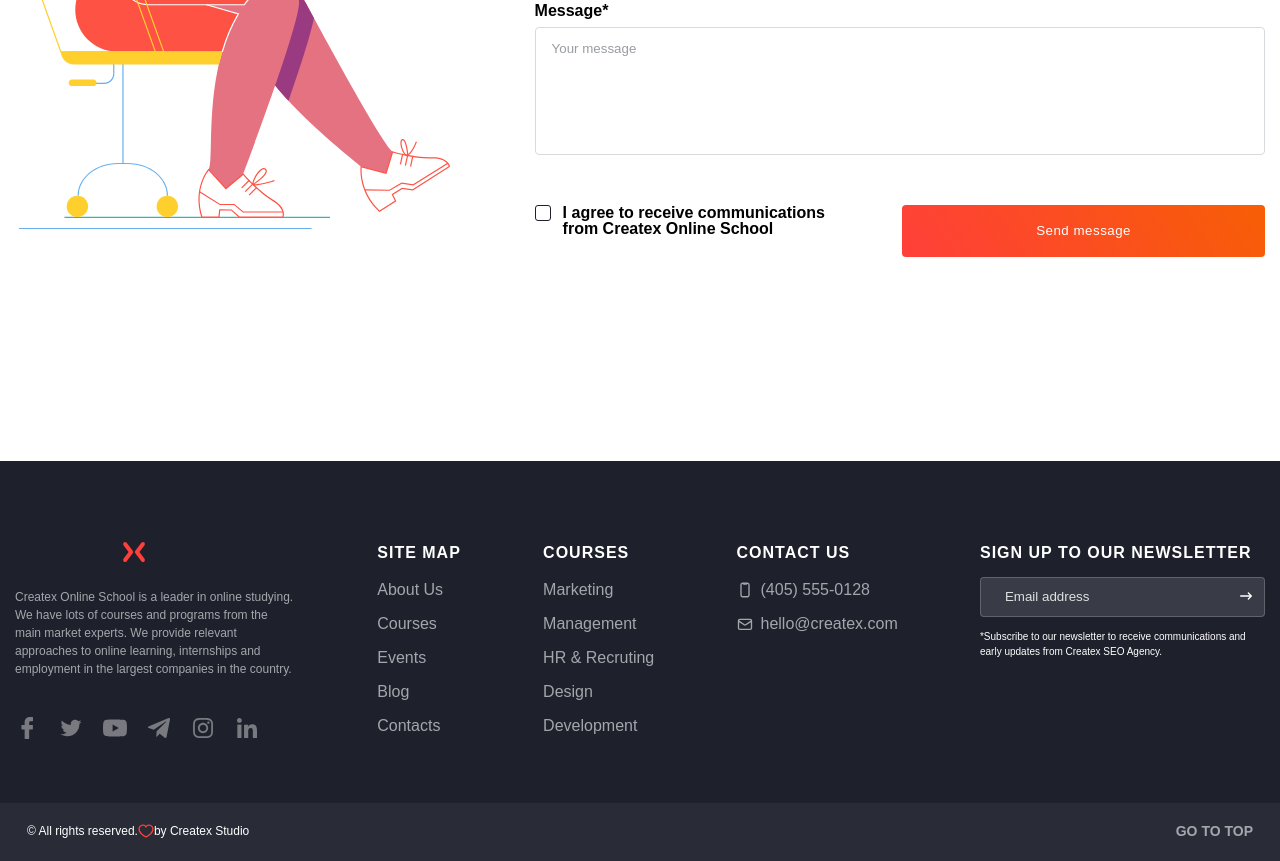
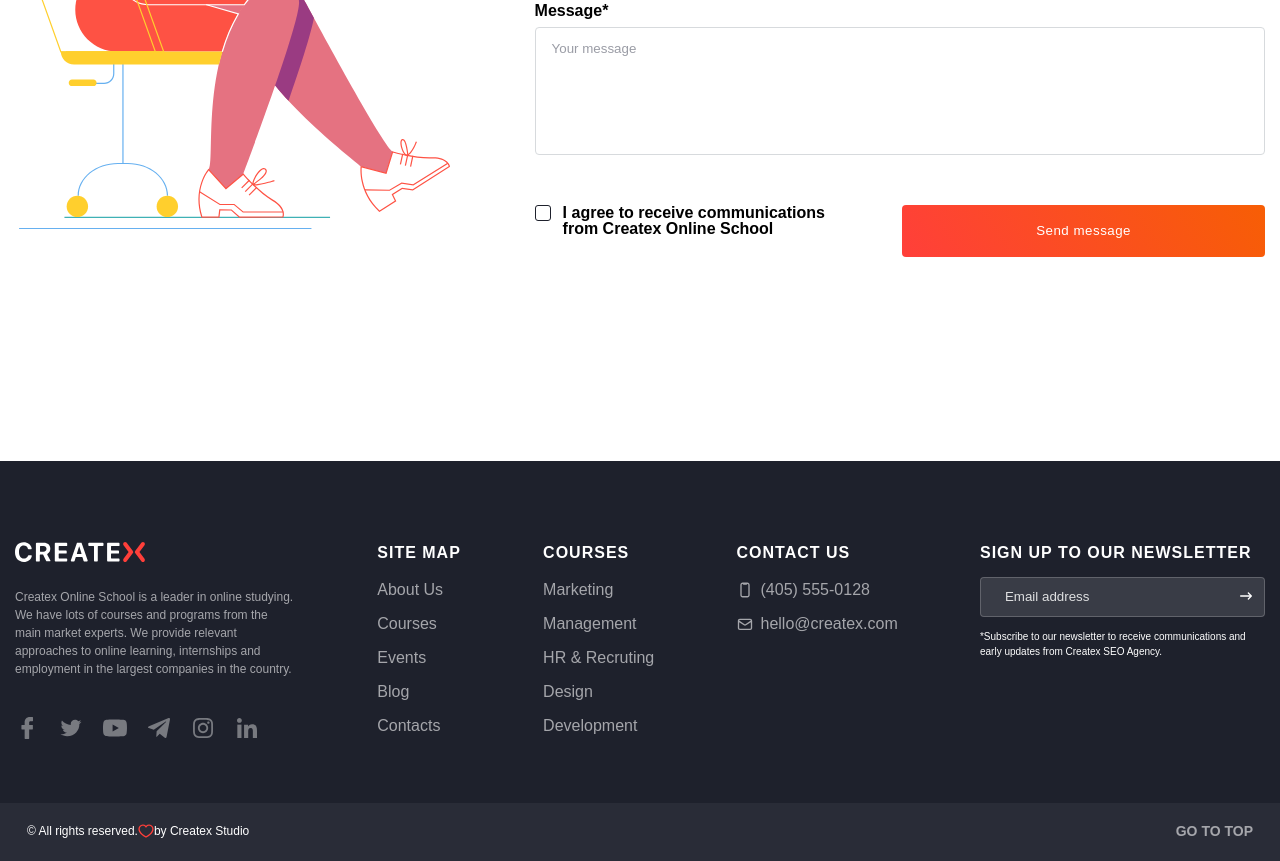
Before and after one commit to Muaytiger12/c, a plain HTML site: page index.html in a window 1280 px wide. Shown: the part 8888-9749 px from the top of the page. Drawn offline with nearby package versions, Linux system fonts and the light colour scheme; files whose address does not match are found by name.

Commit message:
Update index.html

```diff
--- a/index.html
+++ b/index.html
@@ -1187,7 +1187,7 @@
  <div class="footer__top-inner">
             <div class="footer__top-col">
                 <a class="footer__logo logo" href="">
-                    <img src="images/logo.svg" alt="logo"/>
+                    <img src="images/logo-light.svg" alt="logo"/>
                 </a>
                 <div class="footer__top-text">Createx Online School is a leader in online studying. We have lots of courses and programs from the main market experts. We provide relevant approaches to online learning, internships and employment in the largest companies in the country.  </div>
                 <ul class="footer__socials">
```
